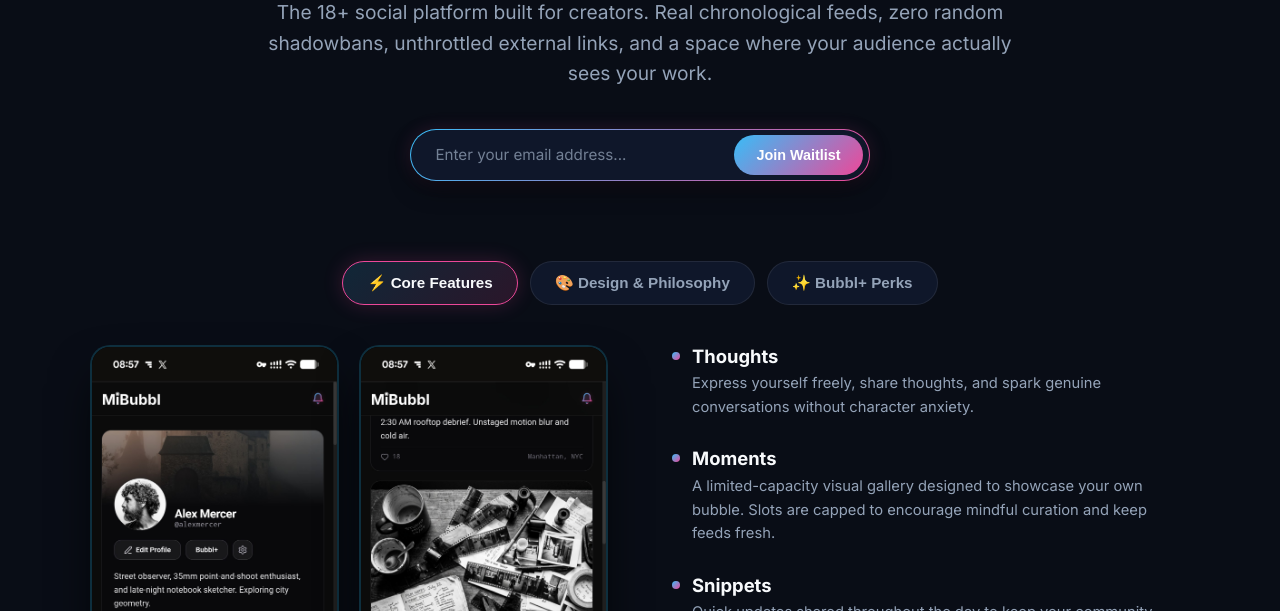
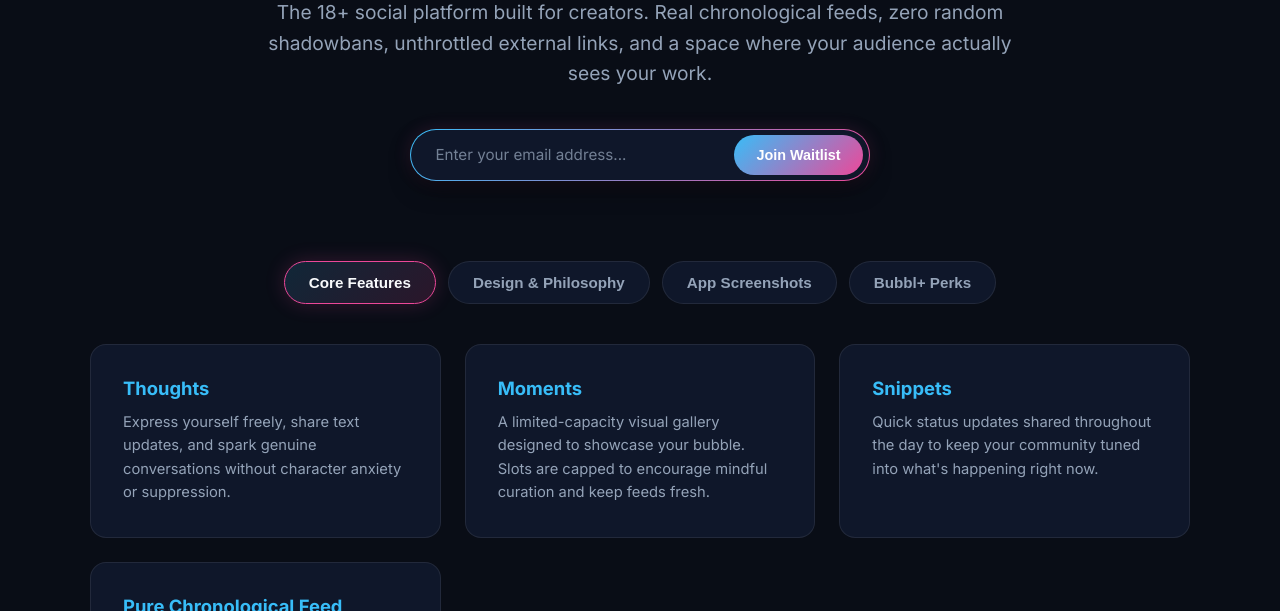
Before and after one commit to MiBubbl/mibubbl-landing, a plain HTML site: page index.html in a window 1280 px wide. Shown: the part 341-952 px from the top of the page. Drawn offline with nearby package versions, Linux system fonts and the light colour scheme.

Commit message:
Update index.html

```diff
--- a/index.html
+++ b/index.html
@@ -223,20 +223,46 @@
             to { opacity: 1; transform: translateY(0); }
         }
 
-        /* Two-Column Layout Inside Panels */
-        .content-section {
-            display: flex;
-            align-items: flex-start;
-            gap: 4rem;
-            width: 100%;
+        /* Card Grid Layout (matching reference style) */
+        .grid-panel {
+            display: grid;
+            grid-template-columns: repeat(auto-fit, minmax(300px, 1fr));
+            gap: 1.5rem;
             text-align: left;
         }
 
-        .phone-column {
-            flex: 1;
+        .card-box {
+            background: var(--bg-card);
+            border: 1px solid rgba(255, 255, 255, 0.08);
+            border-radius: 16px;
+            padding: 2rem;
+            transition: border-color 0.2s ease, transform 0.2s ease;
+        }
+
+        .card-box:hover {
+            border-color: rgba(56, 189, 248, 0.4);
+            transform: translateY(-3px);
+        }
+
+        .card-box h3 {
+            font-size: 1.15rem;
+            font-weight: 700;
+            margin-bottom: 0.75rem;
+            color: var(--cyan);
+        }
+
+        .card-box p {
+            color: var(--text-muted);
+            font-size: 0.92rem;
+            line-height: 1.6;
+        }
+
+        /* Screenshots Tab Layout */
+        .screenshots-grid {
             display: flex;
-            gap: 1.25rem;
+            gap: 2rem;
             justify-content: center;
+            flex-wrap: wrap;
         }
 
         .phone-mockup {
@@ -253,67 +279,6 @@
             width: 100%;
             height: auto;
             display: block;
-        }
-
-        .features-column {
-            flex: 1;
-            display: flex;
-            flex-direction: column;
-            gap: 1.75rem;
-        }
-
-        .feature-block h3 {
-            font-size: 1.15rem;
-            font-weight: 700;
-            color: var(--text-main);
-            margin-bottom: 0.35rem;
-            display: flex;
-            align-items: center;
-            gap: 0.75rem;
-        }
-
-        .feature-block h3::before {
-            content: '';
-            display: inline-block;
-            width: 8px;
-            height: 8px;
-            border-radius: 50%;
-            background: linear-gradient(135deg, var(--cyan) 0%, var(--pink) 100%);
-        }
-
-        .feature-block p {
-            color: var(--text-muted);
-            font-size: 0.92rem;
-            line-height: 1.6;
-            padding-left: 1.25rem;
-        }
-
-        /* Design & Philosophy Grid Panels */
-        .grid-panel {
-            display: grid;
-            grid-template-columns: repeat(auto-fit, minmax(300px, 1fr));
-            gap: 1.5rem;
-            text-align: left;
-        }
-
-        .card-box {
-            background: var(--bg-card);
-            border: 1px solid rgba(255, 255, 255, 0.08);
-            border-radius: 16px;
-            padding: 2rem;
-        }
-
-        .card-box h3 {
-            font-size: 1.2rem;
-            font-weight: 700;
-            margin-bottom: 0.75rem;
-            color: var(--cyan);
-        }
-
-        .card-box p {
-            color: var(--text-muted);
-            font-size: 0.95rem;
-            line-height: 1.6;
         }
 
         /* Bubbl+ Panel */
@@ -385,11 +350,6 @@
         }
 
         .footer-links a:hover { color: var(--cyan); }
-
-        @media (max-width: 968px) {
-            .content-section { flex-direction: column; align-items: center; }
-            .phone-column { width: 100%; }
-        }
     </style>
 </head>
 <body>
@@ -418,37 +378,32 @@
             <div id="feedback" class="waitlist-feedback"></div>
         </div>
 
-        <!-- Interactive Tabs Navigation -->
+        <!-- Interactive Tabs Navigation (No Icons) -->
         <div class="tabs-nav">
-            <button class="tab-btn active" data-target="features-tab">⚡ Core Features</button>
-            <button class="tab-btn" data-target="design-tab">🎨 Design & Philosophy</button>
-            <button class="tab-btn" data-target="bubblplus-tab">✨ Bubbl+ Perks</button>
+            <button class="tab-btn active" data-target="features-tab">Core Features</button>
+            <button class="tab-btn" data-target="design-tab">Design & Philosophy</button>
+            <button class="tab-btn" data-target="screenshots-tab">App Screenshots</button>
+            <button class="tab-btn" data-target="bubblplus-tab">Bubbl+ Perks</button>
         </div>
 
-        <!-- Tab 1: Features -->
+        <!-- Tab 1: Core Features (Card Grid Style) -->
         <div id="features-tab" class="tab-panel active">
-            <div class="content-section">
-                <div class="phone-column">
-                    <div class="phone-mockup"><img src="screen3.jpg" alt="Feed and Moments" loading="lazy"></div>
-                    <div class="phone-mockup"><img src="screen4.jpg" alt="Creator Profile" loading="lazy"></div>
+            <div class="grid-panel">
+                <div class="card-box">
+                    <h3>Thoughts</h3>
+                    <p>Express yourself freely, share text updates, and spark genuine conversations without character anxiety or suppression.</p>
                 </div>
-                <div class="features-column">
-                    <div class="feature-block">
-                        <h3>Thoughts</h3>
-                        <p>Express yourself freely, share thoughts, and spark genuine conversations without character anxiety.</p>
-                    </div>
-                    <div class="feature-block">
-                        <h3>Moments</h3>
-                        <p>A limited-capacity visual gallery designed to showcase your own bubble. Slots are capped to encourage mindful curation and keep feeds fresh.</p>
-                    </div>
-                    <div class="feature-block">
-                        <h3>Snippets</h3>
-                        <p>Quick updates shared throughout the day to keep your community tuned into what's happening right now.</p>
-                    </div>
-                    <div class="feature-block">
-                        <h3>Pure Chronological Feed</h3>
-                        <p>Flows naturally in order of time. No black-box algorithms burying your posts—just consistent updates that keep your community engaged.</p>
-                    </div>
+                <div class="card-box">
+                    <h3>Moments</h3>
+                    <p>A limited-capacity visual gallery designed to showcase your bubble. Slots are capped to encourage mindful curation and keep feeds fresh.</p>
+                </div>
+                <div class="card-box">
+                    <h3>Snippets</h3>
+                    <p>Quick status updates shared throughout the day to keep your community tuned into what's happening right now.</p>
+                </div>
+                <div class="card-box">
+                    <h3>Pure Chronological Feed</h3>
+                    <p>Flows naturally in order of time. No black-box algorithms burying your posts—just consistent updates that keep your community engaged.</p>
                 </div>
             </div>
         </div>
@@ -471,7 +426,15 @@
             </div>
         </div>
 
-        <!-- Tab 3: Bubbl+ Perks -->
+        <!-- Tab 3: App Screenshots -->
+        <div id="screenshots-tab" class="tab-panel">
+            <div class="screenshots-grid">
+                <div class="phone-mockup"><img src="screen3.jpg" alt="Feed and Moments" loading="lazy"></div>
+                <div class="phone-mockup"><img src="screen4.jpg" alt="Creator Profile" loading="lazy"></div>
+            </div>
+        </div>
+
+        <!-- Tab 4: Bubbl+ Perks -->
         <div id="bubblplus-tab" class="tab-panel">
             <div class="bubbl-plus-card">
                 <h3>Unlock Bubbl+ Subscription</h3>
@@ -499,8 +462,6 @@
         </div>
         <p>&copy; 2026 MiBubbl Limited. 18+ Only. All rights reserved.</p>
     </footer>
-
-    <!-- Modals (Feature Breakdown, Guidelines, TOS, Privacy omitted for brevity, keep your modal markup here) -->
 
     <script src="https://cdn.jsdelivr.net/npm/@supabase/supabase-js@2"></script>
     <script>
```
